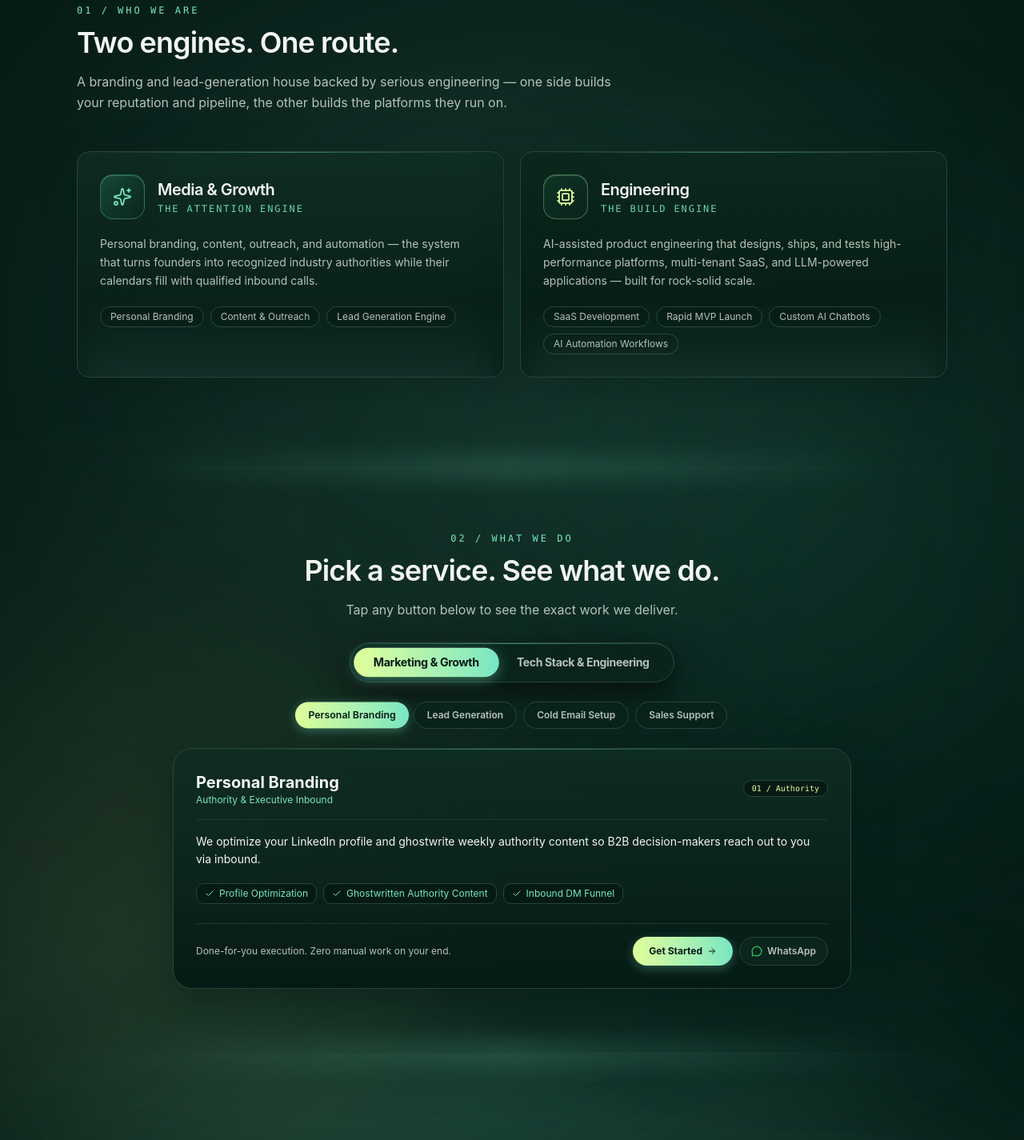
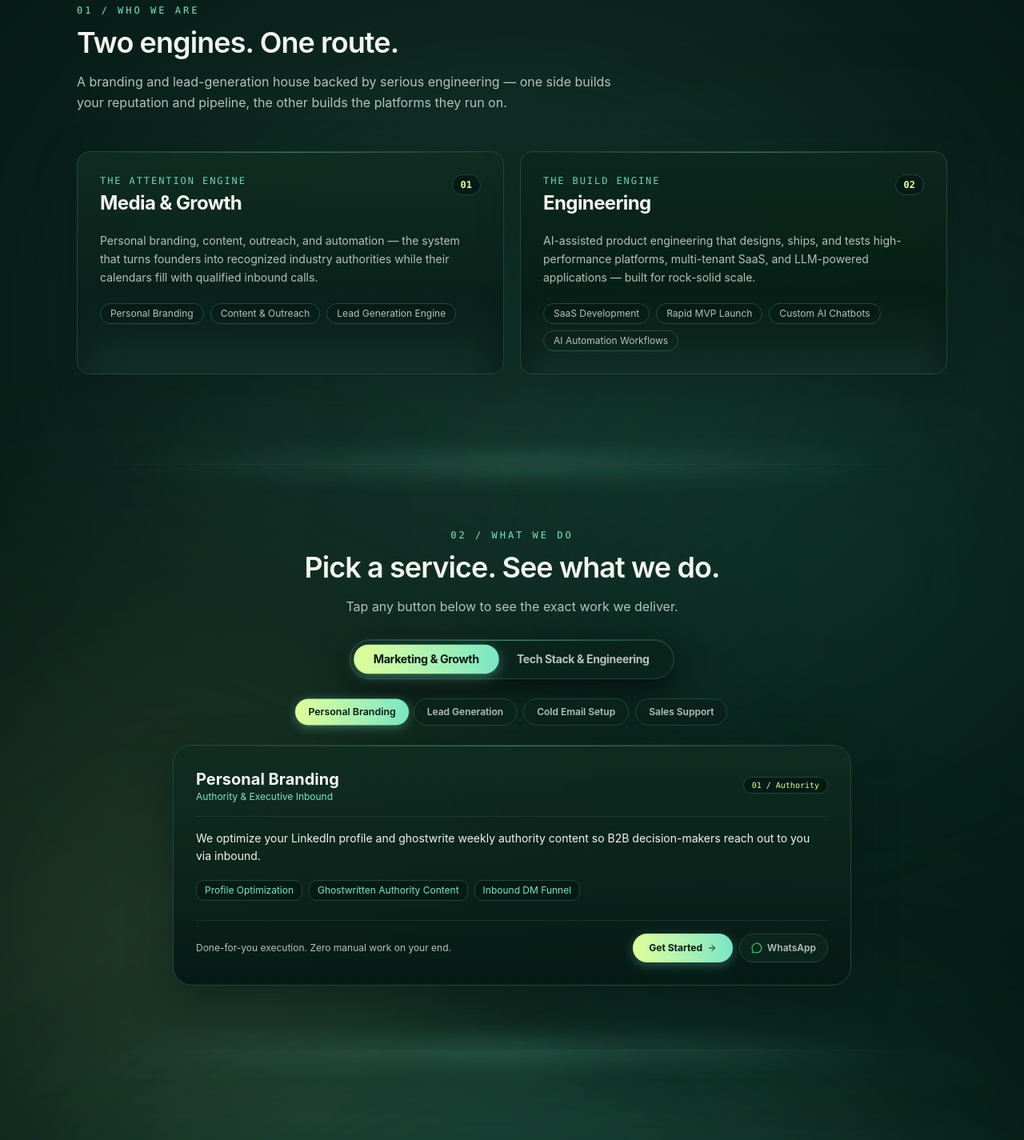
Before and after one commit to MD-NAVED/BrandRoutePartners, a Next.js app: page / in a window 1280 px wide. Shown: the part 889-2314 px from the top of the page at 80% size. Built offline with nearby package versions, Linux system fonts and the light colour scheme.

Commit message:
refactor(ui): purge all decorative icons and emots across website for pure minimalist aesthetic

```diff
--- a/src/app/page.tsx
+++ b/src/app/page.tsx
@@ -6,36 +6,14 @@ import {
   ArrowDown,
   ArrowRight,
   ArrowUpRight,
-  Bot,
   Check,
-  ChevronLeft,
-  ChevronRight,
-  Code2,
   Copy,
-  Cpu,
-  Database,
-  Fingerprint,
-  Headset,
-  Layers,
   Mail,
   MapPin,
   Menu,
   MessageCircle,
-  PenTool,
   Phone,
-  PhoneCall,
-  Rocket,
-  Route,
-  Send,
-  Server,
-  Sparkles,
-  Target,
-  Terminal,
-  TrendingUp,
-  Workflow,
   X,
-  Zap,
-  type LucideIcon,
 } from 'lucide-react'
 import { useIsMobile } from '@/hooks/use-mobile'
 
@@ -59,7 +37,6 @@ type Offering = {
   name: string
   tagline: string
   description: string
-  icon: LucideIcon
   badge: string
   category: 'Growth & Outreach' | 'AI & Engineering'
   features: string[]
@@ -74,7 +51,6 @@ const marketingOfferings: Offering[] = [
     category: 'Growth & Outreach',
     description:
       'We optimize your LinkedIn profile and ghostwrite weekly authority content so B2B decision-makers reach out to you via inbound.',
-    icon: Fingerprint,
     features: ['Profile Optimization', 'Ghostwritten Authority Content', 'Inbound DM Funnel'],
     ambientGlow: 'from-[#78E6C3]/35 via-[#1A604D]/25 to-transparent',
   },
@@ -85,7 +61,6 @@ const marketingOfferings: Offering[] = [
     category: 'Growth & Outreach',
     description:
       'We research, verify, and deliver handpicked B2B decision-makers matching your exact ICP — 100% verified, zero scrape waste.',
-    icon: Target,
     features: ['Verified Decision Makers', 'Zero Scrape Waste', 'Custom ICP Targeting'],
     ambientGlow: 'from-[#DFFF9A]/35 via-[#103D2E]/25 to-transparent',
   },
@@ -96,7 +71,6 @@ const marketingOfferings: Offering[] = [
     category: 'Growth & Outreach',
     description:
       'We set up isolated secondary domains with SPF/DKIM/DMARC and warm-up routines to send executive outreach straight to primary inboxes.',
-    icon: Send,
     features: ['Secondary Domain Setup', 'SPF / DKIM / DMARC Security', 'Automated Warmup & Copy'],
     ambientGlow: 'from-[#78E6C3]/35 via-[#0D382B]/25 to-transparent',
   },
@@ -107,7 +81,6 @@ const marketingOfferings: Offering[] = [
     category: 'Growth & Outreach',
     description:
       'We manage incoming replies, handle prospect objections in real-time, and route qualified decision-makers straight to your calendar.',
-    icon: Headset,
     features: ['Real-Time Reply Handling', 'Objection Handling', 'Direct Calendar Bookings'],
     ambientGlow: 'from-[#DFFF9A]/30 via-[#1A604D]/20 to-transparent',
   },
@@ -121,7 +94,6 @@ const techOfferings: Offering[] = [
     category: 'AI & Engineering',
     description:
       'We build production-ready SaaS platforms with Next.js 15, PostgreSQL, Stripe subscription billing, and bulletproof auth.',
-    icon: Layers,
     features: ['Multi-Tenant Cloud SaaS', 'Stripe Billing & Subscriptions', 'Next.js 15 & PostgreSQL'],
     ambientGlow: 'from-[#78E6C3]/35 via-[#1A604D]/25 to-transparent',
   },
@@ -132,7 +104,6 @@ const techOfferings: Offering[] = [
     category: 'AI & Engineering',
     description:
       'We design, build, and launch functional, investor-ready MVPs in 2 to 4 weeks so you can start acquiring paying users immediately.',
-    icon: Rocket,
     features: ['14–30 Days Turnaround', 'Production-Ready Codebase', '100% Code Handover'],
     ambientGlow: 'from-[#DFFF9A]/35 via-[#103D2E]/25 to-transparent',
   },
@@ -143,7 +114,6 @@ const techOfferings: Offering[] = [
     category: 'AI & Engineering',
     description:
       'We build AI chatbots trained on your company data and CRM that qualify inbound leads and answer customer inquiries 24/7 without hallucinations.',
-    icon: Bot,
     features: ['Vector RAG Knowledge Base', '24/7 Lead Qualification', 'Zero Hallucinations'],
     ambientGlow: 'from-[#78E6C3]/35 via-[#0D382B]/25 to-transparent',
   },
@@ -154,7 +124,6 @@ const techOfferings: Offering[] = [
     category: 'AI & Engineering',
     description:
       'We automate repetitive manual tasks using custom LLM agents, document parsing, and seamless cross-platform API connectors.',
-    icon: Cpu,
     features: ['Autonomous Agent Pipelines', 'Document & PDF Parsing', 'Cross-App Integrations'],
     ambientGlow: 'from-[#DFFF9A]/30 via-[#1A604D]/20 to-transparent',
   },
@@ -163,138 +132,8 @@ const techOfferings: Offering[] = [
 // Backward-compatible array for footer & navigation
 const services: Offering[] = [...marketingOfferings, ...techOfferings]
 
-type BlueprintStep = {
-  step: string
-  stage: string
-  timeline: string
-  title: string
-  highlight: string
-  description: string
-  icon: LucideIcon
-}
-
-const marketingProcess: BlueprintStep[] = [
-  {
-    step: '01',
-    stage: 'Discovery',
-    timeline: 'Day 1',
-    title: 'Strategy & ICP Alignment',
-    highlight: 'Zero-pressure positioning audit',
-    description:
-      'We unpack your highest-margin offers, define your exact ideal customer profile (ICP), and architect winning outreach angles.',
-    icon: PhoneCall,
-  },
-  {
-    step: '02',
-    stage: 'Architecture',
-    timeline: 'Week 1',
-    title: 'Domain & Warmup Setup',
-    highlight: '100% deliverability infrastructure',
-    description:
-      'We spin up dedicated secondary domains with SPF, DKIM, DMARC records and initiate automated warm-up sequences.',
-    icon: Terminal,
-  },
-  {
-    step: '03',
-    stage: 'Deployment',
-    timeline: 'Week 2',
-    title: 'Precision Outbound Go-Live',
-    highlight: 'High-authority campaign launch',
-    description:
-      'Personalized, multi-variant campaigns launch to verified decision-makers. Copy is calibrated around your unique voice.',
-    icon: Rocket,
-  },
-  {
-    step: '04',
-    stage: 'Velocity',
-    timeline: 'Continuous',
-    title: 'Booked Calls & Scaling',
-    highlight: 'Compound pipeline growth',
-    description:
-      'We qualify positive responses, route meetings onto your calendar, and continuously optimize messaging based on reply metrics.',
-    icon: TrendingUp,
-  },
-]
-
-const techProcess: BlueprintStep[] = [
-  {
-    step: '01',
-    stage: 'Blueprint',
-    timeline: 'Days 1–3',
-    title: 'Scope, PRD & Architecture',
-    highlight: 'System design & database schema',
-    description:
-      'We draft the technical specs, map out user stories, design the database schema, and finalize the modern tech stack.',
-    icon: Terminal,
-  },
-  {
-    step: '02',
-    stage: 'Sprint',
-    timeline: 'Weeks 1–2',
-    title: 'Rapid Full-Stack Build',
-    highlight: 'Clean, production-grade code',
-    description:
-      'Intense engineering sprint: responsive UI components, database models, auth flows, API routes, and core functionality.',
-    icon: Code2,
-  },
-  {
-    step: '03',
-    stage: 'Intelligence',
-    timeline: 'Week 3',
-    title: 'AI & Workflow Integration',
-    highlight: 'RAG, LLMs & API automations',
-    description:
-      'We wire up LLM models, vector search, custom bots, payment gateways, and autonomous background automations.',
-    icon: Cpu,
-  },
-  {
-    step: '04',
-    stage: 'Launch',
-    timeline: 'Week 4',
-    title: 'Cloud Deploy & Code Handover',
-    highlight: 'Zero-downtime launch & handover',
-    description:
-      'End-to-end testing, security audit, production deployment on Vercel/AWS with custom domains, and full source code handover.',
-    icon: Server,
-  },
-]
-
-const techStackCategories = [
-  {
-    title: 'Frontend & Interfaces',
-    badge: 'UI & UX',
-    icon: Code2,
-    skills: ['Next.js 15 (App Router)', 'React 19', 'TypeScript', 'Tailwind CSS', 'Framer Motion', 'Radix / shadcn/ui'],
-  },
-  {
-    title: 'Backend & APIs',
-    badge: 'Core Engine',
-    icon: Server,
-    skills: ['Node.js', 'Python', 'FastAPI', 'Express.js', 'REST & GraphQL', 'Serverless & Edge Workers'],
-  },
-  {
-    title: 'Databases & Storage',
-    badge: 'Data Layer',
-    icon: Database,
-    skills: ['PostgreSQL', 'Supabase', 'Prisma ORM', 'Redis Cache', 'Cloud Storage / S3'],
-  },
-  {
-    title: 'AI, LLMs & Agents',
-    badge: 'Intelligence',
-    icon: Bot,
-    skills: ['OpenAI GPT-4o', 'Anthropic Claude 3.5', 'LangChain', 'LlamaIndex', 'pgvector & Pinecone', 'Autonomous Agentic Loops'],
-  },
-  {
-    title: 'DevOps & Deployment',
-    badge: 'Infrastructure',
-    icon: Terminal,
-    skills: ['Vercel', 'Docker', 'AWS (ECS / S3 / Lambda)', 'GitHub Actions CI/CD', 'Cloudflare DNS & CDN'],
-  },
-]
-
 const engines = [
   {
-    icon: Sparkles,
     name: 'Media & Growth',
     role: 'The Attention Engine',
     theme: 'mint',
@@ -303,7 +142,6 @@ const engines = [
     chips: ['Personal Branding', 'Content & Outreach', 'Lead Generation Engine'],
   },
   {
-    icon: Cpu,
     name: 'Engineering',
     role: 'The Build Engine',
     theme: 'lime',
@@ -666,8 +504,7 @@ function Hero() {
       <div className="relative mx-auto max-w-4xl py-6 sm:py-8 text-center">
         {/* Tagline Badge */}
         <motion.div variants={fadeUp} initial="hidden" animate="show" custom={0}>
-          <span className="inline-flex items-center gap-2 rounded-full border border-[#294438] bg-[#0B241C]/80 px-4 py-1.5 text-xs text-[#F3F5F0] shadow-[0_0_20px_rgba(11,36,28,0.4)]">
-            <Sparkles className="h-3.5 w-3.5 text-[#78E6C3]" />
+          <span className="inline-flex items-center rounded-full border border-[#294438] bg-[#0B241C]/80 px-4 py-1.5 text-xs text-[#F3F5F0] shadow-[0_0_20px_rgba(11,36,28,0.4)]">
             <span className="font-semibold tracking-[0.15em] uppercase text-[#DFFF9A]">
               BRANDING × LEADS × TECHNOLOGY
             </span>
@@ -950,9 +787,8 @@ function DualEngineHub() {
                         {currentMarketingOffering.features.map((feature) => (
                           <span
                             key={feature}
-                            className="inline-flex items-center gap-1.5 rounded-lg border border-[#294438] bg-[#061A15]/80 px-2.5 py-1 text-xs text-[#78E6C3]"
+                            className="inline-flex items-center rounded-lg border border-[#294438] bg-[#061A15]/80 px-2.5 py-1 text-xs text-[#78E6C3]"
                           >
-                            <Check className="h-3 w-3 text-[#78E6C3]" />
                             <span>{feature}</span>
                           </span>
                         ))}
@@ -1120,9 +956,8 @@ function DualEngineHub() {
                         {currentTechOffering.features.map((feature) => (
                           <span
                             key={feature}
-                            className="inline-flex items-center gap-1.5 rounded-lg border border-[#294438] bg-[#061A15]/80 px-2.5 py-1 text-xs text-[#DFFF9A]"
+                            className="inline-flex items-center rounded-lg border border-[#294438] bg-[#061A15]/80 px-2.5 py-1 text-xs text-[#DFFF9A]"
                           >
-                            <Check className="h-3 w-3 text-[#DFFF9A]" />
                             <span>{feature}</span>
                           </span>
                         ))}
@@ -1182,7 +1017,6 @@ function AboutSection() {
         {/* Dual Companion Slabs: Media & Growth (Mint) vs Engineering (Lime) */}
         <div className="mt-12 grid gap-5 md:grid-cols-2">
           {engines.map((engine, i) => {
-            const Icon = engine.icon
             const isMint = engine.theme === 'mint'
             return (
               <motion.article
@@ -1206,24 +1040,18 @@ function AboutSection() {
                   <div className="pointer-events-none absolute -bottom-10 inset-x-0 h-32 bg-gradient-to-t from-[#78E6C3]/15 to-transparent blur-xl" />
                   <div className="pointer-events-none absolute -left-16 -top-16 h-40 w-40 rounded-full bg-[#78E6C3]/0 blur-3xl transition-colors duration-500 group-hover:bg-[#78E6C3]/15" />
 
-                  <div className="flex items-center gap-4">
-                    <span
-                      className={`flex h-14 w-14 shrink-0 items-center justify-center rounded-2xl border shadow-[0_0_24px_rgba(11,36,28,0.5),inset_0_1px_1px_rgba(120,230,195,0.3)] ${
-                        isMint
-                          ? 'border-[#78E6C3]/30 bg-gradient-to-br from-[#1A604D]/60 to-[#0B241C]/80 text-[#78E6C3]'
-                          : 'border-[#DFFF9A]/30 bg-gradient-to-br from-[#123E2F]/60 to-[#0B241C]/80 text-[#DFFF9A]'
-                      }`}
-                    >
-                      <Icon className="h-6 w-6" strokeWidth={1.75} />
-                    </span>
+                  <div className="flex items-start justify-between gap-4">
                     <div>
-                      <h3 className="text-xl font-semibold tracking-tight text-[#F3F5F0]">
+                      <p className="font-mono text-xs uppercase tracking-[0.16em] text-[#78E6C3]/90">
+                        {engine.role}
+                      </p>
+                      <h3 className="mt-1 text-2xl font-bold tracking-tight text-[#F3F5F0]">
                         {engine.name}
                       </h3>
-                      <p className="mt-0.5 font-mono text-xs uppercase tracking-[0.16em] text-[#78E6C3]/90">
-                        {engine.role}
-                      </p>
                     </div>
+                    <span className="font-mono text-xs font-semibold px-2.5 py-1 rounded-full bg-[#061A15] border border-[#294438] text-[#DFFF9A]">
+                      {`0${i + 1}`}
+                    </span>
                   </div>
                   <p className="mt-5 text-sm leading-relaxed text-[#B5C2B9]">
                     {engine.description}
```
